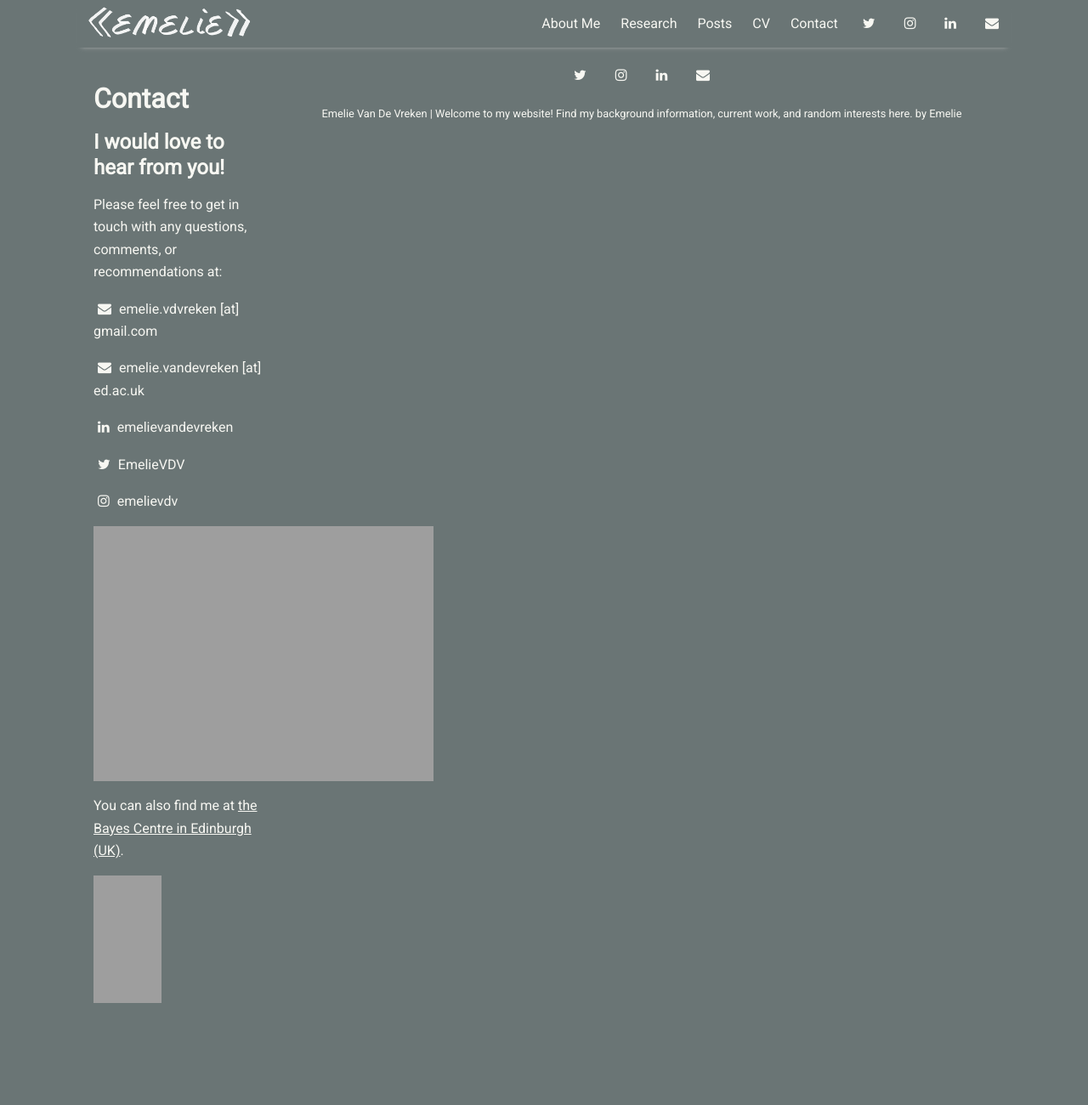
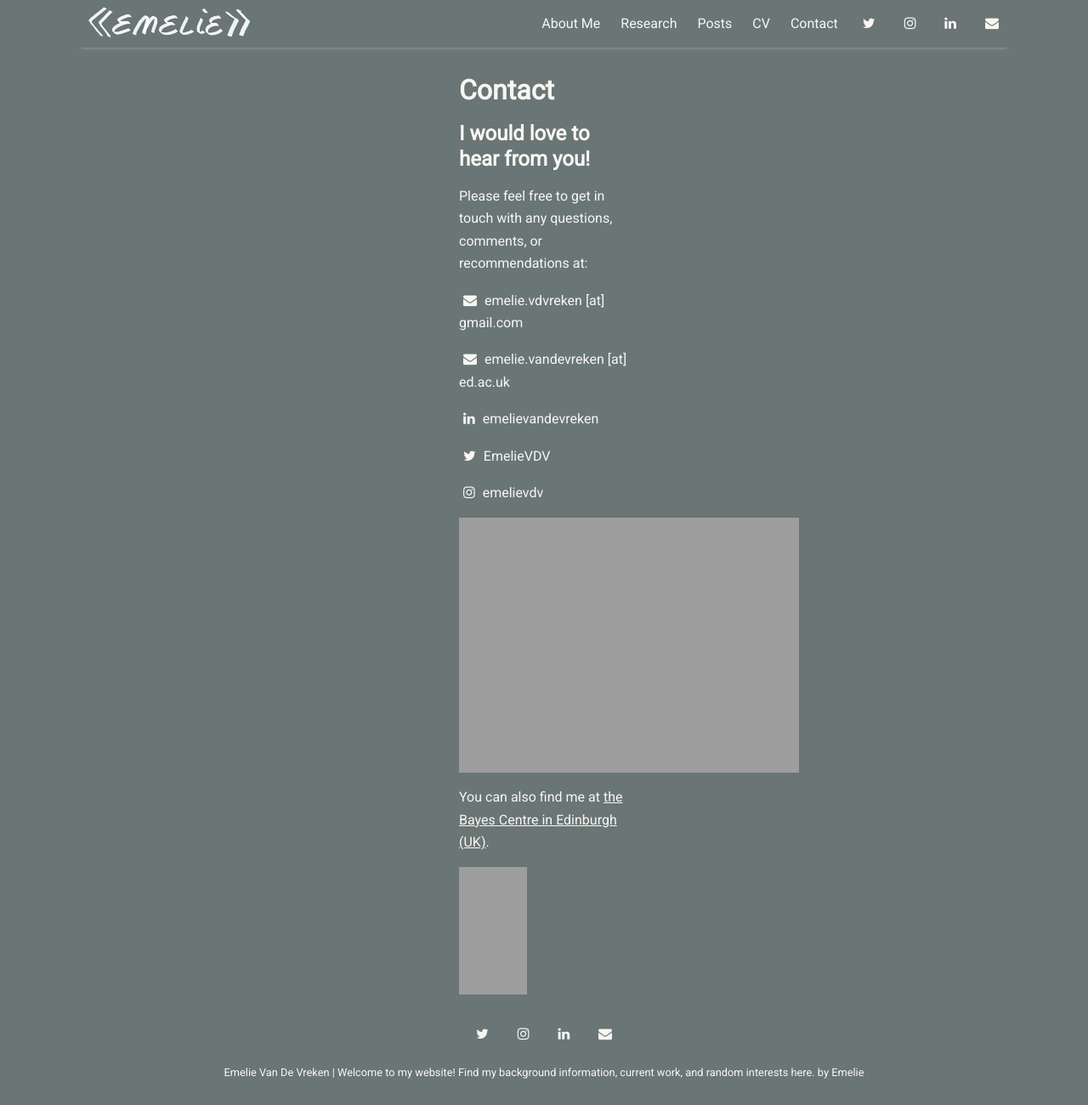
Before and after one commit to evdv/evdv.github.io, a Jekyll site: the page built from _pages/contact.md, in a window 1280 px wide and 1300 px high. Shown: the whole window at 85% size. Built offline with Jekyll 4.4.1, drawn with Linux system fonts in a browser that asks for light colours; nearby versions of some CDN libraries; grey boxes are pictures that could not be loaded.

Commit message:
Remove float from page

```diff
--- a/_sass/_page.scss
+++ b/_sass/_page.scss
@@ -3,7 +3,6 @@
   display: block;
   margin: 10px auto 10px;
   padding: 0px 10px 10px;
-  float: left;
 }
 
 #textlinks {
```
